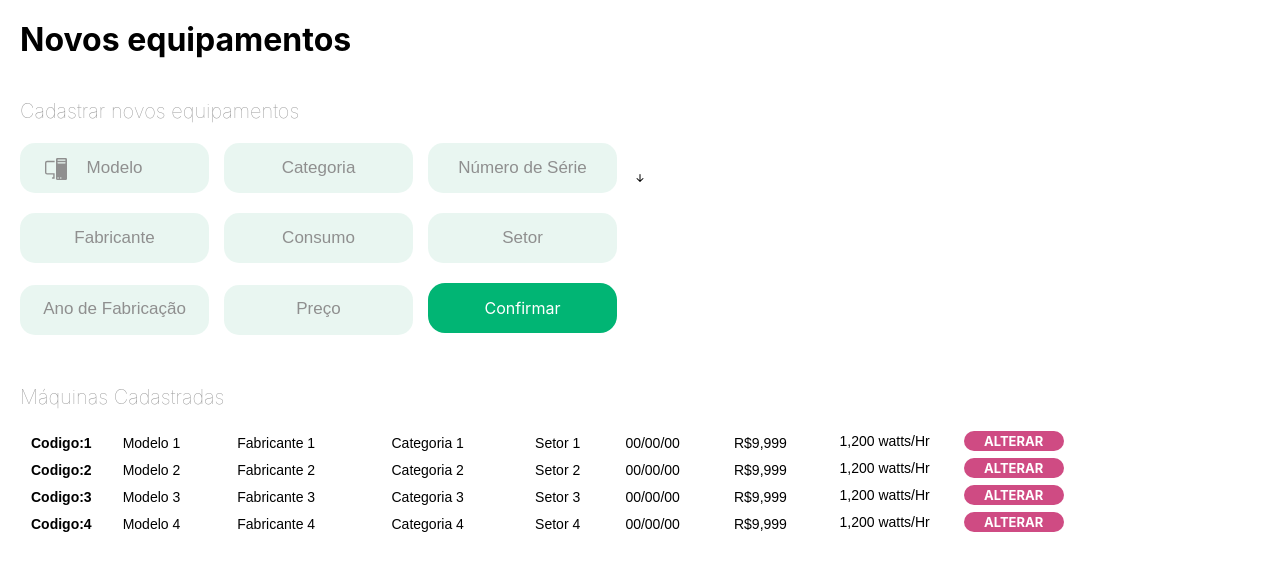
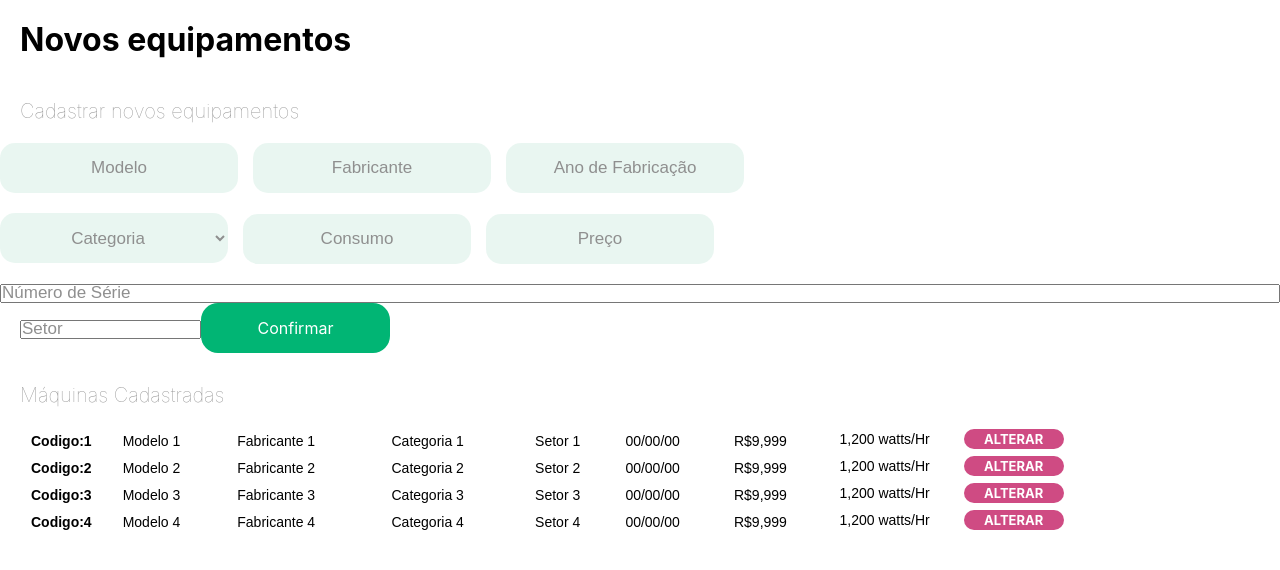
Before and after one commit to Sasc-Senai-VW/ReactSASC, a React (Vite) app: page /cadastroequipamento in a window 1280 px wide. Shown: the top 570 px of the page. Built offline with nearby package versions, Linux system fonts and the light colour scheme.

Commit message:
alteracoes realizadas no input

```diff
--- a/src/pages/CadastroEquipamento/index.tsx
+++ b/src/pages/CadastroEquipamento/index.tsx
@@ -1,31 +1,108 @@
 import "./style.css";
 
+import { useState } from "react";
+
 import { BsPcDisplay } from "react-icons/bs";
-import { BsArrowDownShort } from "react-icons/bs";
 
 
-export default function CadastroEquipamento() {
+
+function CadastroEquipamento() {
+
+  const [categoria, Setcategoria] = useState<string[]>(
+    [
+        "Categoria1",
+        "Categoria2",
+        "Categoria3"
+    ]
+  );
+
+    const [ modelo, setModelo ] = useState<string>("")
+    const [numeroDeSerie, setNumeroDeSerie] = useState<string>("");
+    const [fabricante, setFabricante] = useState<string>("");
+    const [consumo, setConsumo] = useState<string>("");
+    const [setor, setSetor] = useState<string>("");
+    const [anoDeFabricacao, setAnoDeFabricacao] = useState<string>("");
+    const [preco, setPreco] = useState<string>("");
+
+
+
+    function cadastrarEquipamento (event: any) {
+      event.preventDefault();
+
+      formData.append("modelo", modelo)
+      formData.append("numeroDeSerie", numeroDeSerie)
+      formData.append("fabricante", fabricante)
+      formData.append("consumo", consumo)
+      formData.append("setor", setor)
+      formData.append("anoDeFabricacao", anoDeFabricacao)
+      formData.append("preco", preco)
+
+    }
+
+
+
+
+
+
+
   return (
     <>
-     <main>
+     <main className="main_cadastro">
         <h1>Novos equipamentos</h1>
 
         <h2> Cadastrar novos equipamentos </h2>
 
       <div className="cadastro_de_equipamentos">
-        <form>
+        <form onSubmit={ cadastrarEquipamento } className="cad_formulario" method="POST">
 
 
-          <div className="inputs">
-          <div className="input-with-icon">
 
-            <input placeholder="Modelo"
-            type="text"
-            id="campo-modelo" />
 
-            <input placeholder="Categoria"
+
+            <div className="inputs1">
+
+             <input placeholder="Modelo"
              type="text"
-             id="campo-categoria" />
+             id="campo-modelo" />
+
+             <input placeholder="Fabricante"
+             type="text"
+             id="campo-fabricante" />
+
+              <input
+              placeholder="Ano de Fabricação"
+              type="text"
+              id="campo-ano_de_fabricação" />
+
+            </div>
+
+
+            <div className="inputs2">
+
+              <select
+                 name=""
+                 id="select-categoria"
+                 onChange={(e) => setSelect(e.target.value)}
+                 >
+                <option selected disabled value="">Categoria</option>
+                {
+                  categoria.map((tech: any, index: number) => {
+                  return <option key={index} value={tech}>{tech}</option>
+                 })
+                }
+              </select>
+
+
+
+              <input placeholder="Consumo"
+              type="text"
+              id="campo-consumo" />
+
+              <input placeholder="Preço"
+              type="text"
+              id="campo-preço" />
+
+            </div>
 
             <input
               placeholder="Número de Série"
@@ -33,29 +110,14 @@ export default function CadastroEquipamento() {
               id="campo-numero_de_serie"
             />
 
-                <BsPcDisplay className="modelo-icon"/>
-                <BsArrowDownShort className="seta-icon"/>
+
+          <div className="inputs3">
+
+          <input placeholder="Setor"
+            type="text"
+            id="campo-setor" />
 
 
-
-          </div>
-          </div>
-
-
-
-
-          <div className="inputs">
-            <input placeholder="Fabricante" type="text" id="campo-fabricante" />
-            <input placeholder="Consumo" type="text" id="campo-consumo" />
-            <input placeholder="Setor" type="text" id="campo-setor" />
-          </div>
-          <div className="inputs3">
-            <input
-              placeholder="Ano de Fabricação"
-              type="text"
-              id="campo-ano_de_fabricação"
-            />
-            <input placeholder="Preço" type="text" id="campo-preço" />
             <button type="submit">Confirmar</button>
           </div>
         </form>
@@ -118,8 +180,10 @@ export default function CadastroEquipamento() {
         </div>
       </div>
 
-  </main>
+    </main>
 
     </>
   );
 }
+
+export default CadastroEquipamento
--- a/src/pages/CadastroEquipamento/style.css
+++ b/src/pages/CadastroEquipamento/style.css
@@ -17,10 +17,8 @@
     --font2: "Inter", sans-serif;
   }
 
-  main {
+  .main_cadastro {
     height: 100vh;
-    display: flex;
-    flex-direction: column;
   }
 
   h1 {
@@ -69,23 +67,52 @@
     margin-bottom: 20px;
   }
 
-  input {
+  /*input {
     border-radius: 15px;
     border: none;
     background-color: var(--verde-claro);
     margin-bottom: 20px;
     height: 50px;
-    width: 15%;
+    width: 17%;
     text-align: center;
     margin-right: 15px;
+  }
+
+  */
+
+   .main_cadastro #campo-modelo, #campo-fabricante, #campo-ano_de_fabricação{
+
+    border-radius: 15px;
+    border: none;
+    background-color: var(--verde-claro);
+    margin-bottom: 20px;
+    height: 50px;
+    width: 238px;
+    text-align: center;
+    margin-right: 15px;
+
   }
 
   ::placeholder, .modelo-icon {
     color: var(--cinza_claro);
     font-size: 17px;
+  }
+
+  .main_cadastro #select-categoria, #campo-consumo, #campo-preço {
+    border-radius: 15px;
+    border: none;
+    background-color: var(--verde-claro);
+    margin-bottom: 20px;
+    height: 50px;
+    width: 228px;
+    text-align: center;
+    margin-right: 15px;
+    color: var(--cinza_claro);
+    font-size: 17px;
+
+  }
 
 
-  }
 
   .input-with-icon {
     position: relative;
```
